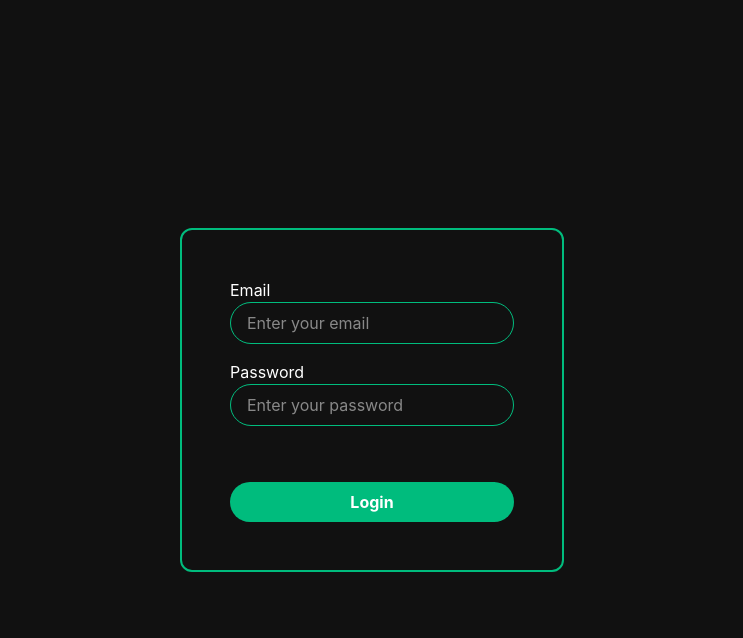
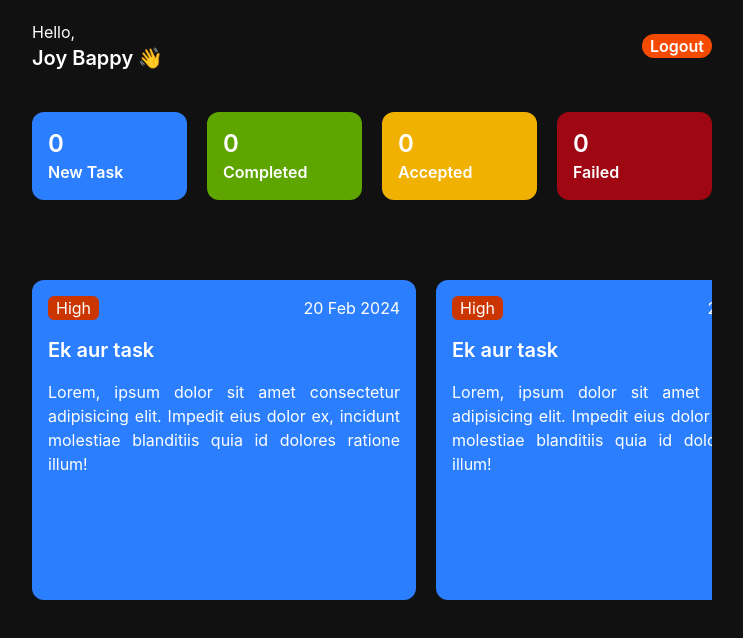
Before and after one commit to joybappy-dev/React-Employee-Management-System, a React (Vite) app: page / in a window 1280 px wide. Shown: the top 638 px of the page, without its empty margins (268-1011 px from the left). Built offline with nearby package versions, Linux system fonts and the light colour scheme.

Commit message:
create employee dashboard

```diff
--- a/src/App.jsx
+++ b/src/App.jsx
@@ -1,7 +1,14 @@
 import Login from "./components/Auth/Login";
+import EmployeeDashboard from "./components/Dashboard/EmployeeDashboard";
 
 const App = () => {
-  return <Login />;
+  return (
+    <>
+      {/* <Login /> */}
+
+      <EmployeeDashboard />
+    </>
+  );
 };
 
 export default App;
--- a/src/components/Dashboard/EmployeeDashboard.jsx
+++ b/src/components/Dashboard/EmployeeDashboard.jsx
@@ -0,0 +1,80 @@
+const EmployeeDashboard = () => {
+  const taskList = (
+    <>
+      <div className="bg-blue-500 p-4 rounded-xl space-y-4 w-sm shrink-0">
+        <div className="flex justify-between items-center">
+          <p className="bg-orange-700 px-2 rounded-md">High</p>
+          <p>20 Feb 2024</p>
+        </div>
+
+        <h3 className="text-xl font-semibold">Ek aur task</h3>
+
+        <p className="text-justify">
+          Lorem, ipsum dolor sit amet consectetur adipisicing elit. Impedit eius
+          dolor ex, incidunt molestiae blanditiis quia id dolores ratione illum!
+        </p>
+      </div>
+    </>
+  );
+  return (
+    <div>
+      {/* Header */}
+      <header className="flex justify-between items-center">
+        <div>
+          <p>Hello,</p>
+          <p className="text-xl font-semibold">Joy Bappy 👋</p>
+        </div>
+        <button className="bg-orange-600 px-2 font-semibold rounded-full">
+          Logout
+        </button>
+      </header>
+
+      {/* Task count */}
+      <section className="grid grid-cols-4 gap-5 mt-10">
+        {/* New Task */}
+        <div className="bg-blue-500 p-4 rounded-xl font-semibold">
+          <p className="text-2xl">0</p>
+          <p>New Task</p>
+        </div>
+
+        {/* Completed */}
+        <div className="bg-lime-600 p-4 rounded-xl font-semibold">
+          <p className="text-2xl">0</p>
+          <p>Completed</p>
+        </div>
+
+        {/* Accepted */}
+        <div className="bg-yellow-500 p-4 rounded-xl font-semibold">
+          <p className="text-2xl">0</p>
+          <p>Accepted</p>
+        </div>
+
+        {/* Failed */}
+        <div className="bg-red-800 p-4 rounded-xl font-semibold">
+          <p className="text-2xl">0</p>
+          <p>Failed</p>
+        </div>
+      </section>
+
+      {/* Task List */}
+      <section
+        id="tasklist"
+        className="mt-10 h-100 rounded-xl py-10 flex gap-5 flex-nowrap overflow-x-auto"
+      >
+        {taskList}
+        {taskList}
+        {taskList}
+        {taskList}
+        {taskList}
+        {taskList}
+        {taskList}
+        {taskList}
+        {taskList}
+        {taskList}
+        {taskList}
+      </section>
+    </div>
+  );
+};
+
+export default EmployeeDashboard;
--- a/src/index.css
+++ b/src/index.css
@@ -3,4 +3,11 @@
 body {
   background-color: #111;
   color: #ffff;
+  padding: 20px 10px;
+  max-width: 700px;
+  margin: 0 auto;
 }
+
+#tasklist::-webkit-scrollbar {
+  display: "";
+}
```
